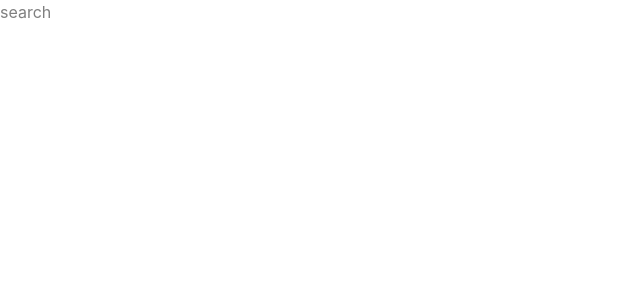
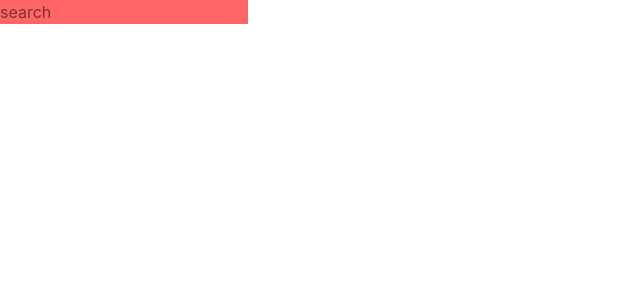
Before and after one commit to IonPetrascu/practice-react-vite, a React (Vite) app: page / in a window 1280 px wide. Shown: the top 300 px of the page, without its empty margins (0-640 px from the left). Built offline with nearby package versions, Linux system fonts and the light colour scheme.

Commit message:
testing deploy changes

```diff
--- a/src/components/SearchInput/SearchInput.tsx
+++ b/src/components/SearchInput/SearchInput.tsx
@@ -11,7 +11,9 @@ const SearchInput = () => {
     console.log('search!!!!');
   }, [debouncedValue]);
 
-  return <input onChange={(e) => setValue(e.target.value)} placeholder="search" />;
+  return (
+    <input className="bg-red-400" onChange={(e) => setValue(e.target.value)} placeholder="search" />
+  );
 };
 
 export default SearchInput;
```
